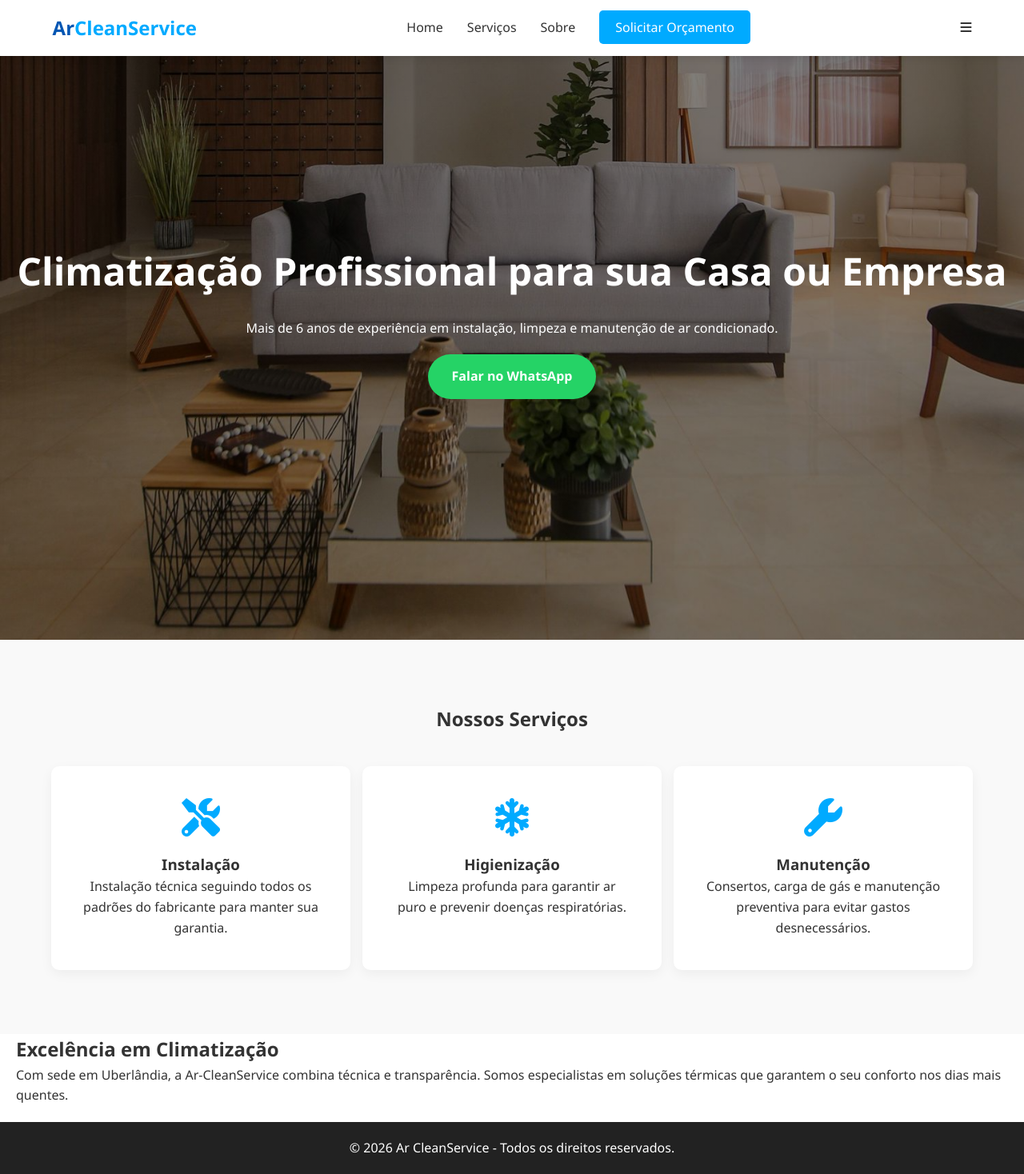
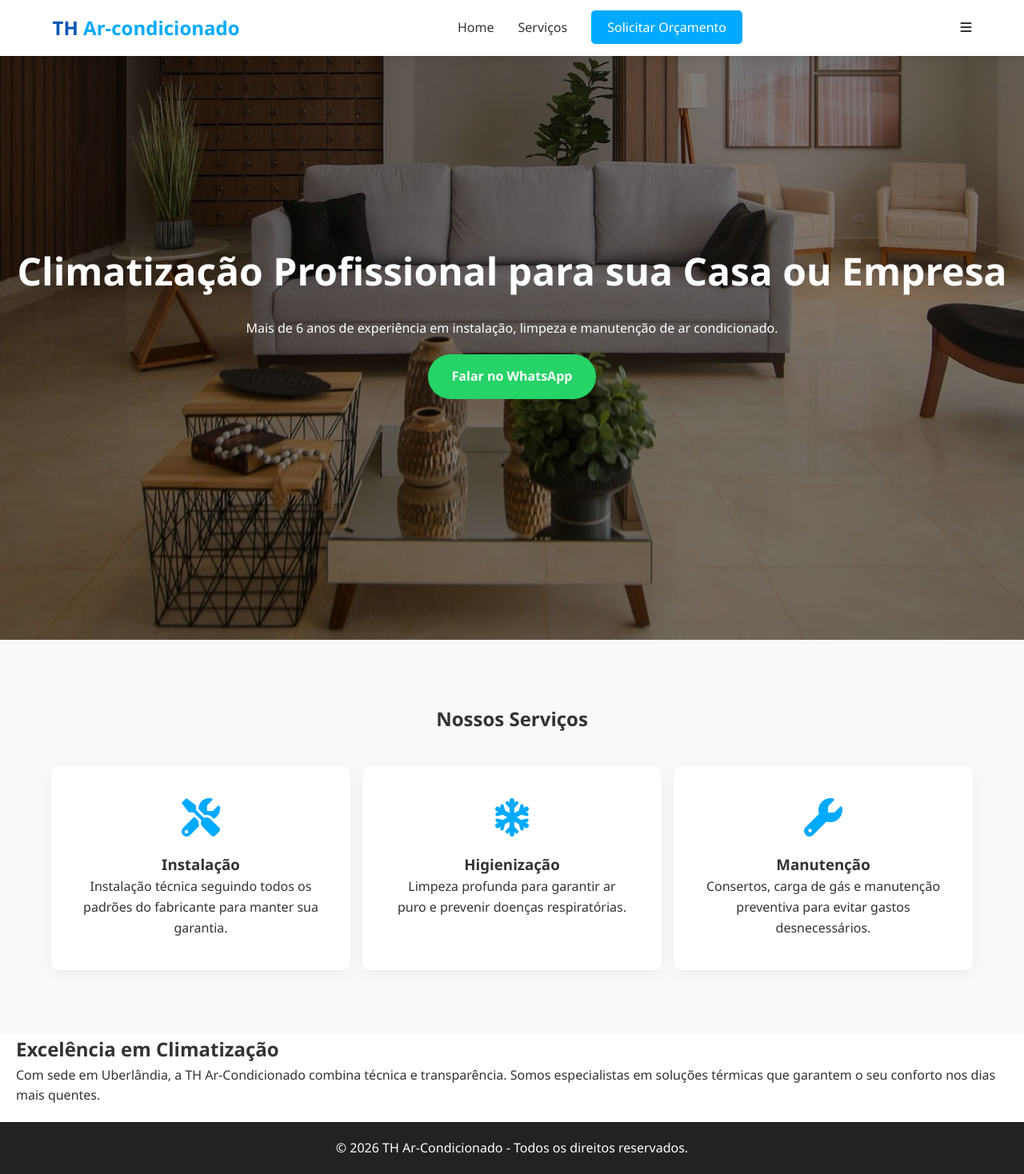
Before and after one commit to estebantiago/site-cleanServise, a plain HTML site: page index.html in a window 1280 px wide. Shown: the whole page at 80% size. Drawn offline with Linux system fonts and the light colour scheme.

Commit message:
altera o nome

```diff
--- a/index.html
+++ b/index.html
@@ -3,8 +3,8 @@
 <head>
     <meta charset="UTF-8">
     <meta name="viewport" content="width=device-width, initial-scale=1.0">
-    <meta name="description" content="Ar-CleanService oferece serviços profissionais de instalação, limpeza e manutenção de ar condicionado em Uberlândia. Mais de 6 anos de experiência garantindo conforto e eficiência.">
-    <title>Ar-CleanService | Manutenção de Ar Condicionado</title>
+    <meta name="description" content="TH Ar-condicionado oferece serviços profissionais de instalação, limpeza e manutenção de ar condicionado em Uberlândia. Mais de 6 anos de experiência garantindo conforto e eficiência.">
+    <title>TH Ar-Condicionado | Manutenção de Ar Condicionado</title>
     <link rel="stylesheet" href="css/style.css">
     <link rel="stylesheet" href="https://cdnjs.cloudflare.com/ajax/libs/font-awesome/6.0.0/css/all.min.css">
 </head>
@@ -14,11 +14,10 @@
 
     <header>
         <nav role="navigation" aria-label="Navegação principal">
-            <div class="logo">Ar<span>CleanService</span></div>
+            <div class="logo">TH<span> Ar-condicionado</span></div>
             <ul class="nav-links">
-                <li><a href="#home">Home</a></li>
+                <li><a href="index.html">Home</a></li>
                 <li><a href="#servicos">Serviços</a></li>
-                <li><a href="#sobre">Sobre</a></li>
                 <li><a href="https://wa.me/5534984194815" target="_blank" rel="noopener noreferrer" class="btn-contato">Solicitar Orçamento</a></li>
             </ul>
             <div class="menu-toggle" id="mobile-menu" aria-label="Abrir menu de navegação" aria-expanded="false">
@@ -61,7 +60,7 @@
             <div class="about-container">
                 <div class="about-text">
                     <h2>Excelência em Climatização</h2>
-                    <p>Com sede em Uberlândia, a Ar-CleanService combina técnica e transparência. Somos especialistas em soluções térmicas que garantem o seu conforto nos dias mais quentes.</p>
+                    <p>Com sede em Uberlândia, a TH Ar-Condicionado combina técnica e transparência. Somos especialistas em soluções térmicas que garantem o seu conforto nos dias mais quentes.</p>
                 </div>
 
             </div>
@@ -69,7 +68,7 @@
     </main>
 
     <footer>
-        <p>&copy; 2026 Ar CleanService - Todos os direitos reservados.</p>
+        <p>&copy; 2026 TH Ar-Condicionado - Todos os direitos reservados.</p>
     </footer>
 
     <script src="js/script.js"></script>
```
